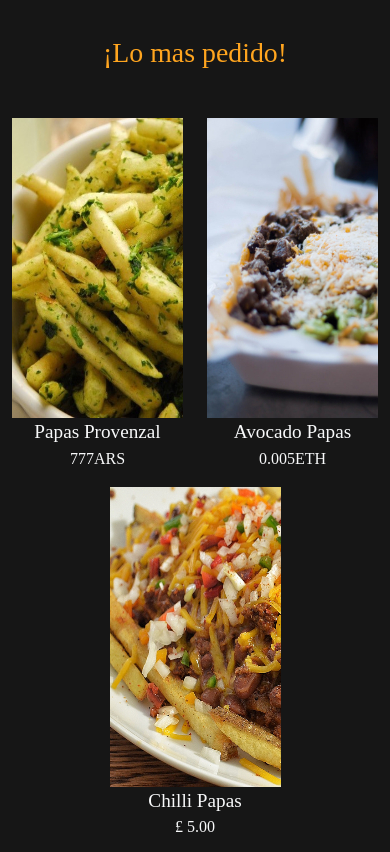
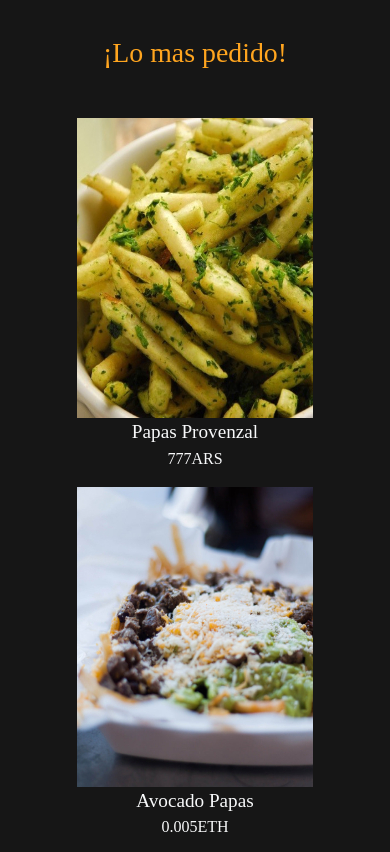
Before and after one commit to santiserral/Bootstrap-project, a website: page index.html in a window 390 px wide. Shown: the part 317-1169 px from the top of the page. Drawn offline with nearby package versions, Linux system fonts and the light colour scheme; files that its build step writes are made by us from their sources.

Commit message:
fix sugerencias del home

```diff
--- a/index.html
+++ b/index.html
@@ -1,7 +1,7 @@
 <!DOCTYPE html>
 <html lang="en">
     <head>
-        <meta charset="UTF-8" />
+        <meta charset="UTF-8" /8
         <meta http-equiv="X-UA-Compatible" content="IE=edge" />
         <meta name="viewport" content="width=device-width, initial-scale=1.0" />
         <meta
@@ -161,7 +161,7 @@
             </div>
             <section class="container mt-5 d-flex justify-content-center">
                 <div class="row d-flex justify-content-center">
-                    <div class="col-6 col-md-4">
+                    <div class="col-8 col-md-4">
                         <div class="d-flex flex-column justify-content-between overflow-hidden">
                             <a href="./pages/products.html">
                                 <img src="assets/imgs/papas_provenzal.jpg" alt="provenzal" />
@@ -170,7 +170,7 @@
                             <p class="text-center burgerPrize text-light">777ARS</p>
                         </div>
                     </div>
-                    <div class="col-6 col-md-4">
+                    <div class="col-8 col-md-4">
                         <div class="d-flex flex-column justify-content-between overflow-hidden">
                             <a href="./pages/products.html">
                                 <img src="./assets/imgs/papas_avocado.jpg" alt="avocado" />
@@ -179,7 +179,7 @@
                             <p class="burgerPrize text-center text-light">0.005ETH</p>
                         </div>
                     </div>
-                    <div class="col-6 col-md-4">
+                    <div class="col-8 col-md-4">
                         <div class="d-flex flex-column overflow-hidden">
                             <a href="./pages/products.html">
                                 <img src="assets/imgs/papas_chilli.jpg" alt="chilli" />
```
